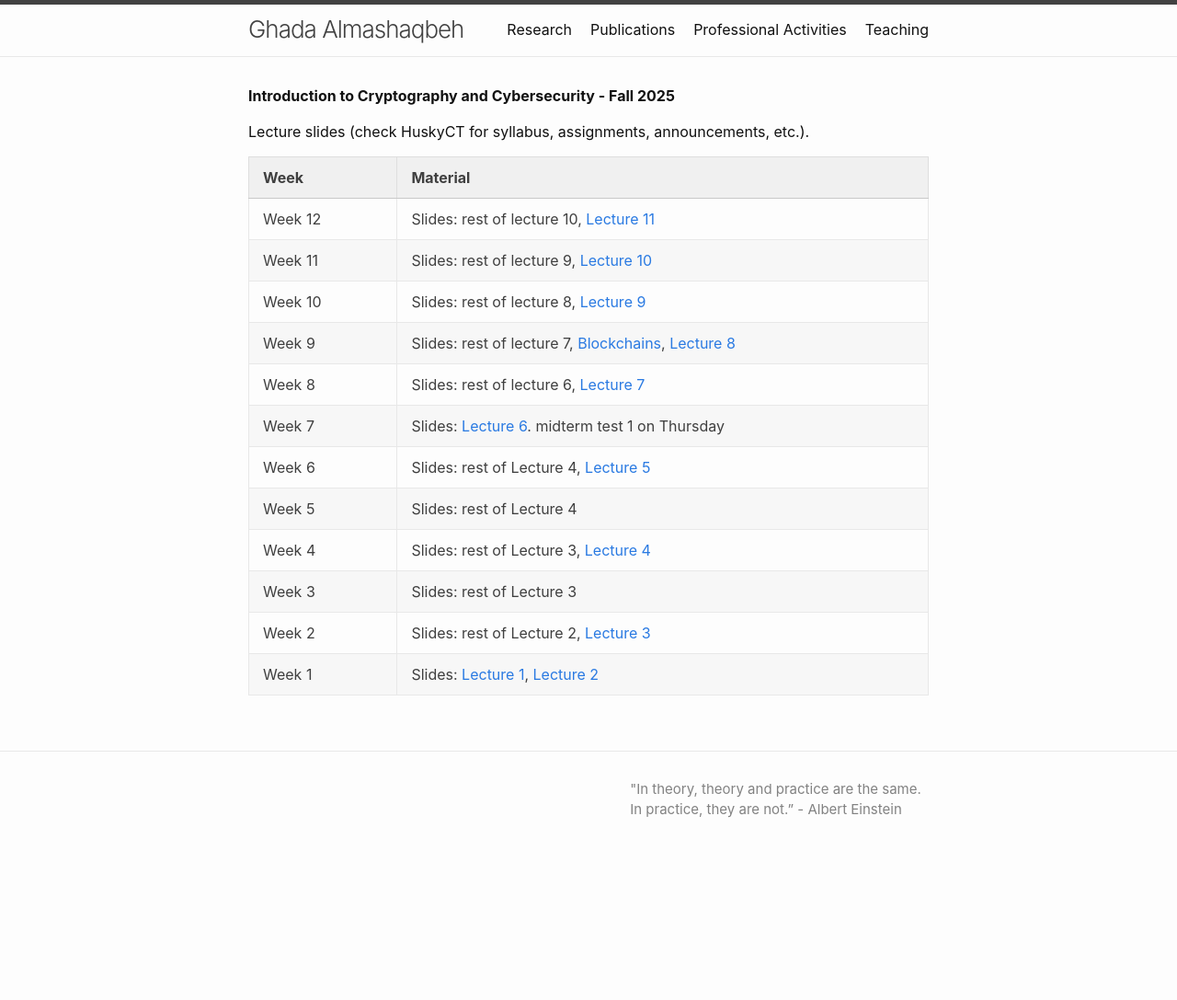
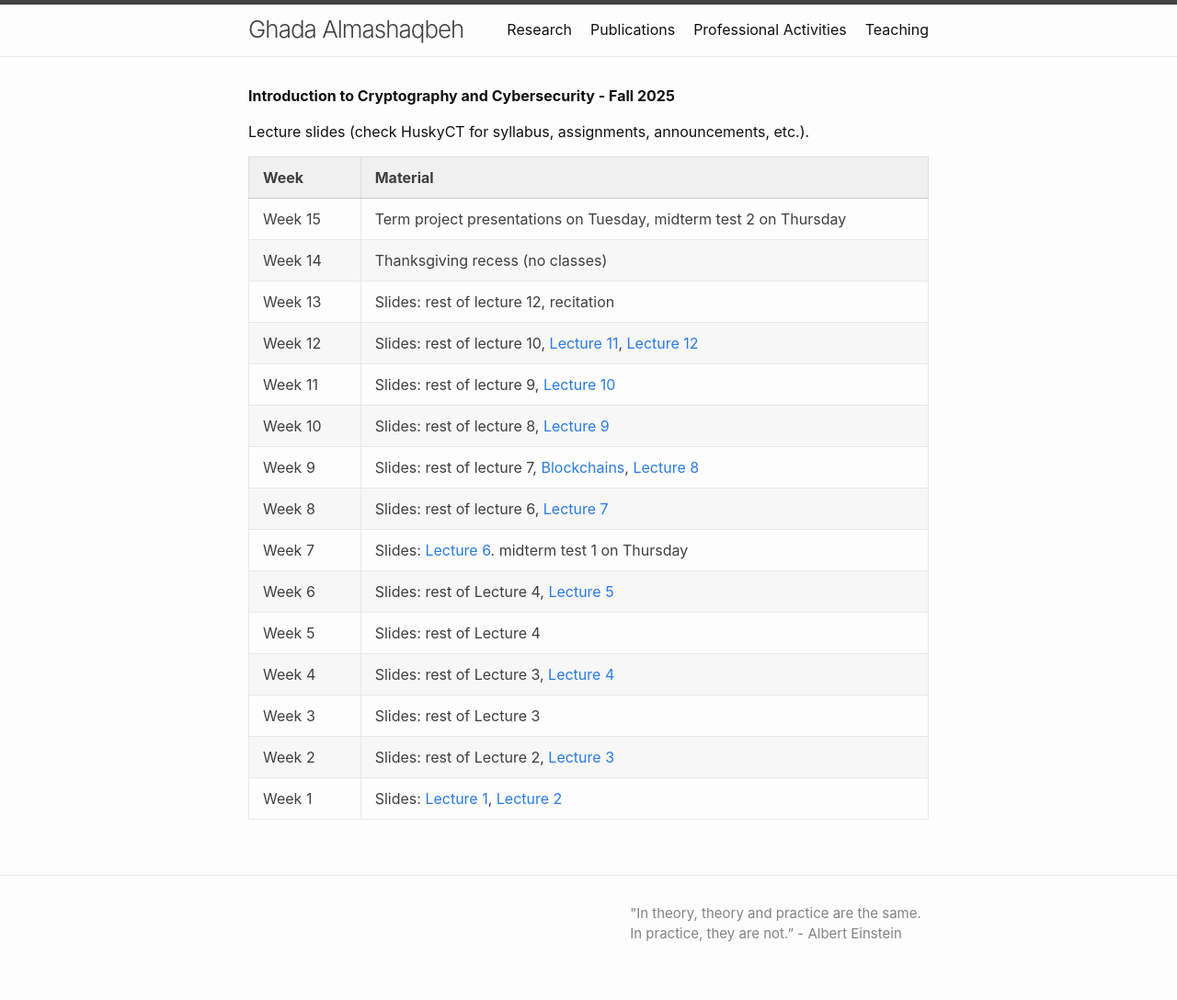
Before and after one commit to GhadaAlmashaqbeh/GhadaAlmashaqbeh.github.io, a Jekyll site: the page built from courses/cse3400-f2025/index.md, in a window 1280 px wide. Shown: the whole page at 92% size. Built offline with Jekyll 4.4.1, drawn with Linux system fonts in a browser that asks for light colours; before the commit the page ends 952 px from its top, so only the background shows below that.

Commit message:
add lect 12

```diff
--- a/courses/cse3400-f2025/index.md
+++ b/courses/cse3400-f2025/index.md
@@ -8,7 +8,10 @@ Lecture slides (check HuskyCT for syllabus, assignments, announcements, etc.).
 
 | Week&emsp;&emsp;| Material           |
 |----------|--------------------|
-| Week 12 | Slides: rest of lecture 10, [Lecture 11](./lecture11.pdf)|
+| Week 15 | Term project presentations on Tuesday, midterm test 2 on Thursday|
+| Week 14 | Thanksgiving recess (no classes)|
+| Week 13 | Slides: rest of lecture 12, recitation |
+| Week 12 | Slides: rest of lecture 10, [Lecture 11](./lecture11.pdf), [Lecture 12](./lecture12.pdf)|
 | Week 11 | Slides: rest of lecture 9, [Lecture 10](./lecture10.pdf)|
 | Week 10 | Slides: rest of lecture 8, [Lecture 9](./lecture9.pdf)|
 | Week 9 | Slides: rest of lecture 7, [Blockchains](./blockchains.pdf), [Lecture 8](./lecture8.pdf)|
```
Also changed, not shown: 2 other files.
